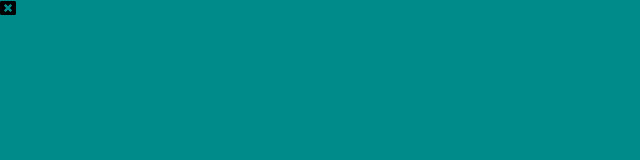
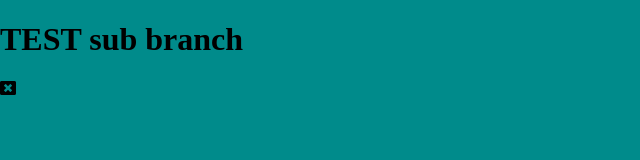
Before and after one commit to shawodonnell/template_clone, a plain HTML site: page index.html in a window 1280 px wide. Shown: the whole page, without its empty margins (0-640 px from the left). Drawn offline with Linux system fonts and the light colour scheme.

Commit message:
testing branching

```diff
--- a/index.html
+++ b/index.html
@@ -13,6 +13,7 @@
 </head>
 <body>
 
+    <h1>TEST sub branch</h1>
 
 
     <i class="fas fa-window-close"></i>
```
